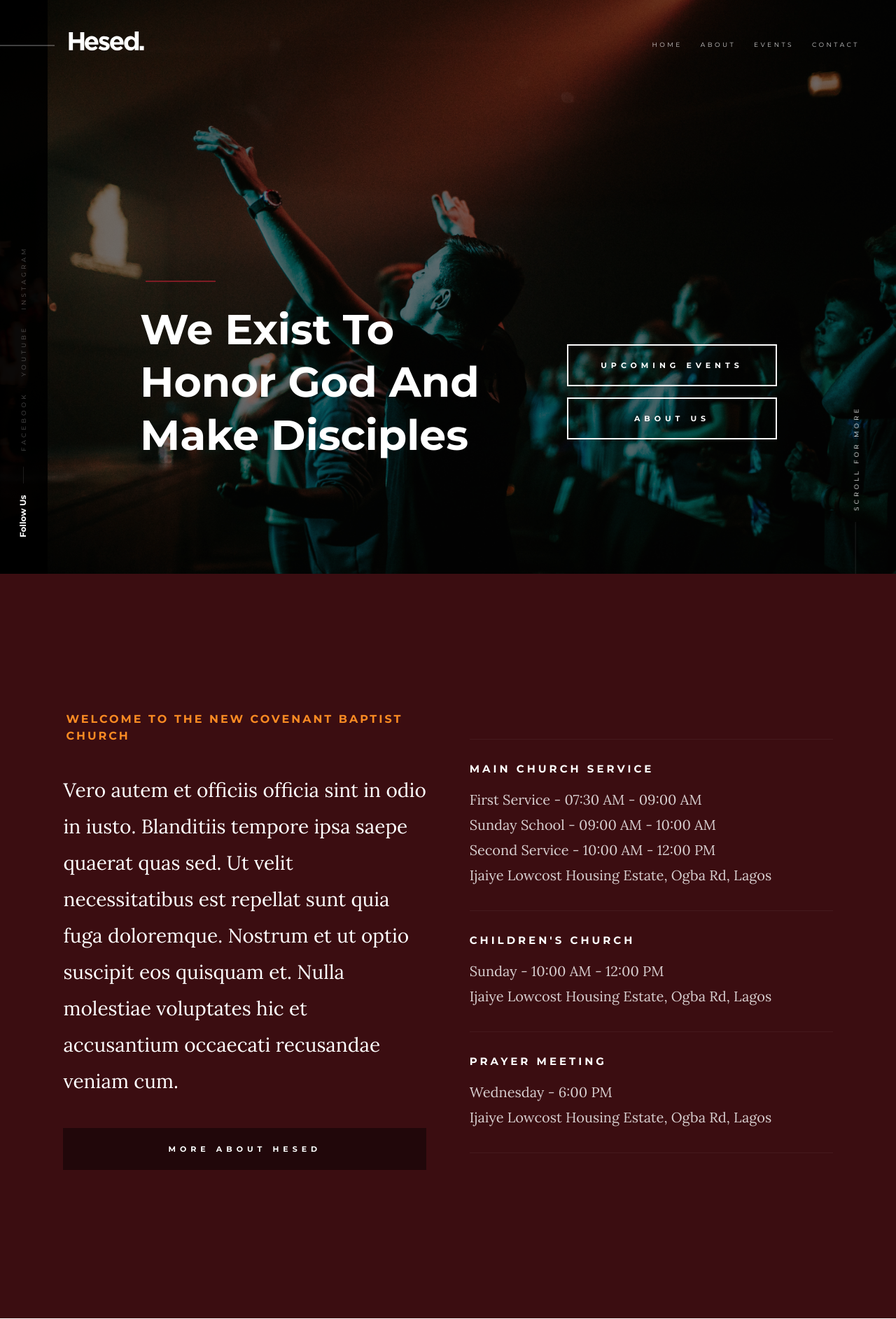
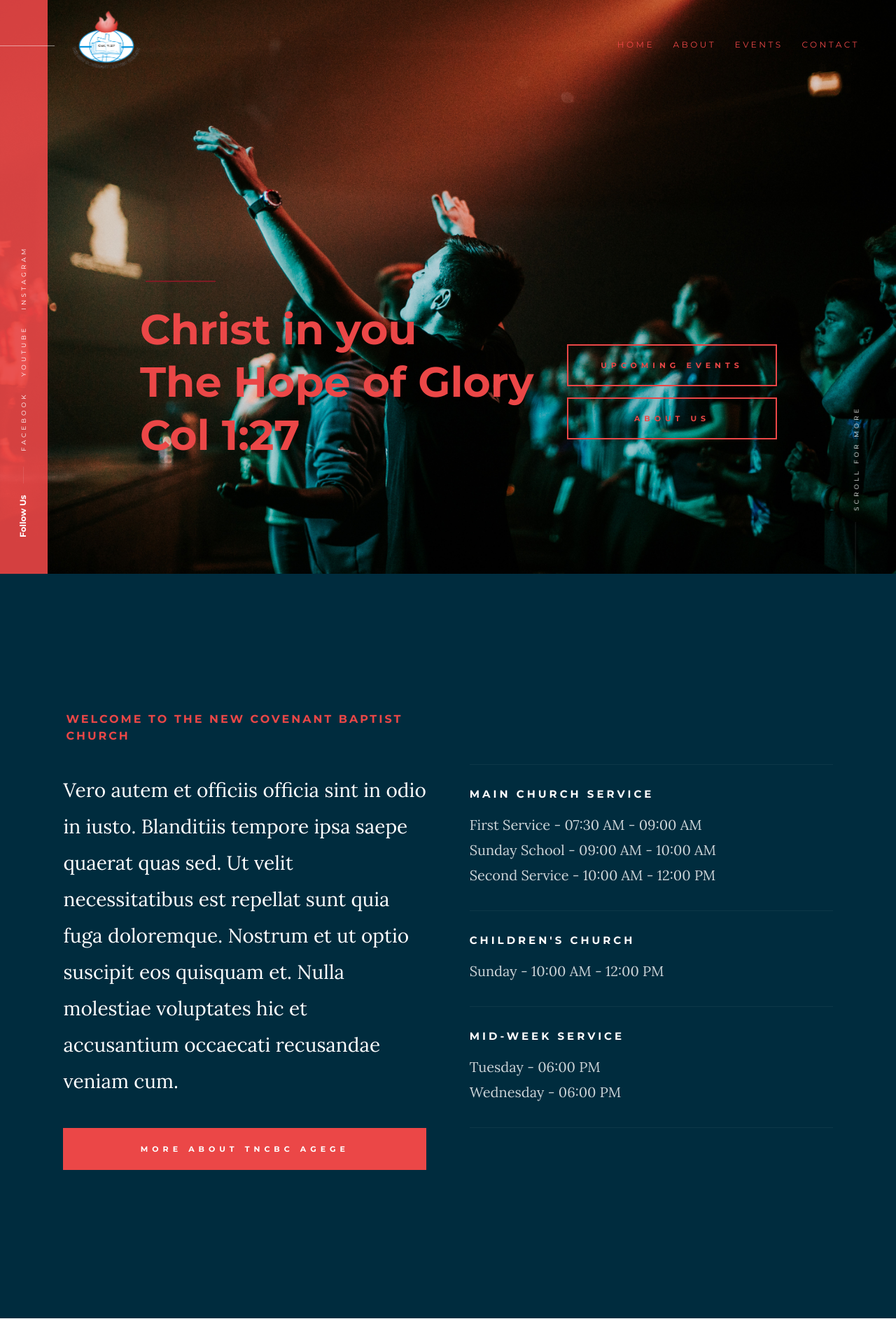
Before and after one commit to Leommm-byte/tncbcagegeweb, a Flask app: page / in a window 1280 px wide. Shown: the top 1885 px of the page at 70% size. Run offline with Flask 3, Linux system fonts and the light colour scheme; some libraries are stand-ins or nearby versions.

Commit message:
Edited the templates, added map, and changed theme color

```diff
--- a/app.py
+++ b/app.py
@@ -2,4 +2,4 @@ from website import create_app
 
 if __name__ == "__main__":
     napp = create_app()
-    napp.run(debug=True)
+    napp.run(debug=True, host='0.0.0.0')
--- a/website/__init__.py
+++ b/website/__init__.py
@@ -38,8 +38,8 @@ def create_app():
     with app.app_context():
         db.create_all()
 
-    @app.before_first_request
-    def create_tables():
-        db.create_all()
+    # @app.before_first_request
+    # def create_tables():
+        # db.create_all()
 
     return app
--- a/website/static/css/main.css
+++ b/website/static/css/main.css
@@ -999,8 +999,8 @@ button.btn--primary,
 input[type="submit"].btn--primary,
 input[type="reset"].btn--primary,
 input[type="button"].btn--primary {
-  background: #3b0d11;
-  border-color: #3b0d11;
+  background: #EB4747;
+  border-color: #EB4747;
   color: #ffffff;
 }
 
@@ -1835,7 +1835,7 @@ input::-moz-focus-inner {
 
 .header-logo img {
   width: 108px;
-  height: 28px;
+  height: 104px;
 }
 
 /* -------------------------------------------------------------------
@@ -1851,19 +1851,19 @@ input::-moz-focus-inner {
 .header-nav {
   list-style: none;
   font-family: "Montserrat", sans-serif;
-  font-size: .9rem;
+  font-size: 1.2rem;
   line-height: 4.8rem;
   text-transform: uppercase;
   letter-spacing: .35rem;
 }
 
 .header-nav a {
-  color: rgba(255, 255, 255, 0.8);
+  color: #EB4747;
 }
 
 .header-nav a:hover,
 .header-nav a:focus {
-  color: #fb8b23;
+  color: #000000;
 }
 
 .header-nav li {
@@ -2073,12 +2073,12 @@ input::-moz-focus-inner {
   left: 0;
   width: 100%;
   height: 100%;
-  background-color: #050505;
-  opacity: .5;
+  /* background-color: #050505;
+  opacity: .1; */
 }
 
 .no-js .s-hero {
-  background: #000000;
+  background: #ffffff;
 }
 
 /* -------------------------------------------------------------------
@@ -2087,7 +2087,7 @@ input::-moz-focus-inner {
 .hero-left-bar {
   height: 100%;
   width: 8rem;
-  background-color: #000000;
+  background-color: #EB4747;
   opacity: .9;
   position: absolute;
   top: 0;
@@ -2118,7 +2118,7 @@ input::-moz-focus-inner {
   font-size: 7.6rem;
   line-height: 1.263;
   letter-spacing: 0;
-  color: #ffffff;
+  color: #EB4747;
   margin-top: 0;
   margin-right: 350px;
   padding-top: 3.2rem;
@@ -2147,8 +2147,8 @@ input::-moz-focus-inner {
 
 .hero-content__buttons .btn {
   display: block;
-  border-color: #ffffff;
-  color: #ffffff;
+  border-color: #EB4747;
+  color: #EB4747;
   width: 30rem;
   margin-right: 0;
 }
@@ -2181,7 +2181,7 @@ input::-moz-focus-inner {
 }
 
 .hero-social a {
-  color: rgba(255, 255, 255, 0.3);
+  color: #ffffff;
   transition: all .5s;
 }
 
@@ -2520,12 +2520,12 @@ html.no-csstransitions .hero-content {
 .s-about {
   padding-top: 19.6rem;
   padding-bottom: 19.6rem;
-  background-color: #3b0d11;
+  background-color: #002C3E;
   color: rgba(255, 255, 255, 0.8);
 }
 
 .s-about .subhead {
-  color: #fb8b23;
+  color: #EB4747;
   margin-bottom: 4rem;
 }
 
@@ -2538,8 +2538,8 @@ html.no-csstransitions .hero-content {
   display: block;
   width: 100%;
   margin-right: 0;
-  background-color: #21070a;
-  border-color: #21070a;
+  background-color: #EB4747;
+  border-color: #EB4747;
 }
 
 /* -------------------------------------------------------------------
@@ -2760,7 +2760,7 @@ html.no-csstransitions .hero-content {
   left: 0;
   width: 100%;
   height: 100%;
-  background-color: #000000;
+  background-color: #002C3E;
   opacity: .75;
 }
 
@@ -2985,7 +2985,7 @@ html.no-csstransitions .hero-content {
 .s-social {
   padding-top: 10.4rem;
   padding-bottom: 9.6rem;
-  background-color: #000000;
+  background-color: #002C3E;
 }
 
 .social-content {
@@ -3133,7 +3133,7 @@ html.no-csstransitions .hero-content {
 .s-footer {
   padding-top: 12rem;
   padding-bottom: 8rem;
-  background-color: #3b0d11;
+  background-color: #000000;
   font-family: "Open Sans", sans-serif;
   font-size: 1.7rem;
   line-height: 1.882;
@@ -3178,8 +3178,8 @@ html.no-csstransitions .hero-content {
 }
 
 .footer-logo img {
-  width: 138px;
-  height: 36px;
+  width: 108px;
+  height: 104px;
 }
 
 /* -------------------------------------------------------------------
@@ -3321,8 +3321,8 @@ html.no-csstransitions .hero-content {
   }
 
   .footer-logo img {
-    width: 116px;
-    height: 30px;
+    width: 108px;
+    height: 104px;
   }
 
 }
--- a/website/templates/index.html
+++ b/website/templates/index.html
@@ -49,14 +49,14 @@
     <header class="s-header">
 
         <div class="header-logo">
-            <a class="site-logo" href="index.html">
-                <img src="images/logo.svg" alt="Homepage">
+            <a class="site-logo" href="{{ url_for('main.home') }}">
+                <img src="../static/images/logo.png" alt="Homepage">
             </a>
         </div>
 
         <nav class="header-nav-wrap">
             <ul class="header-nav">
-                <li class="current"><a href="index.html" title="Home">Home</a></li>
+                <li class="current"><a href="{{ url_for('main.home') }}" title="Home">Home</a></li>
                 <li><a href="about.html" title="About">About</a></li>
                 <li><a href="events.html" title="Services">Events</a></li>
                 <li><a href="contact.html" title="Contact us">Contact</a></li>
@@ -70,7 +70,7 @@
 
     <!-- hero
     ================================================== -->
-    <section class="s-hero" data-parallax="scroll" data-image-src="images/hero-bg-3000.jpg" data-natural-width=3000 data-natural-height=2000 data-position-y=center>
+    <section class="s-hero" data-parallax="scroll" data-image-src="../static/images/hero-bg-3000.jpg" data-natural-width=3000 data-natural-height=2000 data-position-y=center>
 
         <div class="hero-left-bar"></div>
 
@@ -78,9 +78,9 @@
 
             <div class="column large-full hero-content__text">
                 <h1>
-                    We Exist To <br>
-                    Honor God And <br>
-                    Make Disciples
+                    Christ in you <br>
+                    The Hope of Glory <br>
+                    Col 1:27
                 </h1>
 
                 <div class="hero-content__buttons">
@@ -128,7 +128,7 @@
                 Nostrum et ut optio suscipit eos quisquam et. Nulla molestiae
                 voluptates hic et accusantium occaecati recusandae veniam cum.
                 </p>
-                <a href="about.html" class="btn btn--primary btn--about">More About Hesed</a>
+                <a href="about.html" class="btn btn--primary btn--about">More About TNCBC Agege</a>
             </div>
 
             <div class="column large-half medium-full">
@@ -139,21 +139,19 @@
                         First Service - 07:30 AM - 09:00 AM <br>
                         Sunday School - 09:00 AM - 10:00 AM <br>
                         Second Service - 10:00 AM - 12:00 PM <br>
-                        Ijaiye Lowcost Housing Estate, Ogba Rd, Lagos
                         </p>
                     </li>
                     <li>
                         <h4>Children's Church</h4>
                         <p>
                         Sunday - 10:00 AM - 12:00 PM <br>
-                        Ijaiye Lowcost Housing Estate, Ogba Rd, Lagos
                         </p>
                     </li>
                     <li>
-                        <h4>Prayer Meeting</h4>
+                        <h4>Mid-week Service</h4>
                         <p>
-                        Wednesday - 6:00 PM <br>
-                        Ijaiye Lowcost Housing Estate, Ogba Rd, Lagos
+                        Tuesday - 06:00 PM <br>
+                        Wednesday - 06:00 PM <br>
                         </p>
                     </li>
                 </ul> <!-- end about-sched-->
@@ -323,7 +321,7 @@
             <div class="column large-4 medium-5 tab-full">
                 <div class="footer-logo">
                     <a class="site-footer-logo" href="index.html">
-                        <img src="images/logo.svg" alt="Homepage">
+                        <img src="../static/images/logo.png" alt="Homepage">
                     </a>
                 </div>  <!-- footer-logo -->
                 <p>
@@ -337,13 +335,13 @@
                     <div class="column large-7 medium-full">
                         <h4 class="h6">Our Location</h4>
                         <p>
-                        1600 Amphitheatre Parkway <br>
-                        Mountain View, California <br>
-                        94043 US
+                        The New Covenant Baptist Church,<br>
+                        Agege Lagos, Ijaiye Lowcost Housing estate,<br>
+                        Ogba Rd, Lagos
                         </p>
 
                         <p>
-                        <a href="https://goo.gl/maps/bc7C7eYtSmnNs6216" target="_blank" class="btn btn--footer">Get Direction</a>
+                        <a href="https://maps.app.goo.gl/j3Kas3yQrZS6qB686" target="_blank" class="btn btn--footer">Get Direction</a>
                         </p>
                     </div>
                     <div class="column large-5 medium-full">
@@ -363,8 +361,8 @@
 
         <div class="row footer-bottom">
             <div class="column ss-copyright">
-                <span>© Copyright Hesed 2019</span>
-                <span>Design by <a href="https://www.styleshout.com/">StyleShout</a></span>
+                <span>© Copyright</span>
+                <span>Design by <a href="https://www.styleshout.com/">Tncbc Agege Media</a></span>
             </div>
         </div> <!-- footer-bottom -->
 
```
Also changed, not shown: instance/database.db (added), website/models.py (line endings or trailing spaces), website/static/images/logo.png (added), website/test.py (added).
